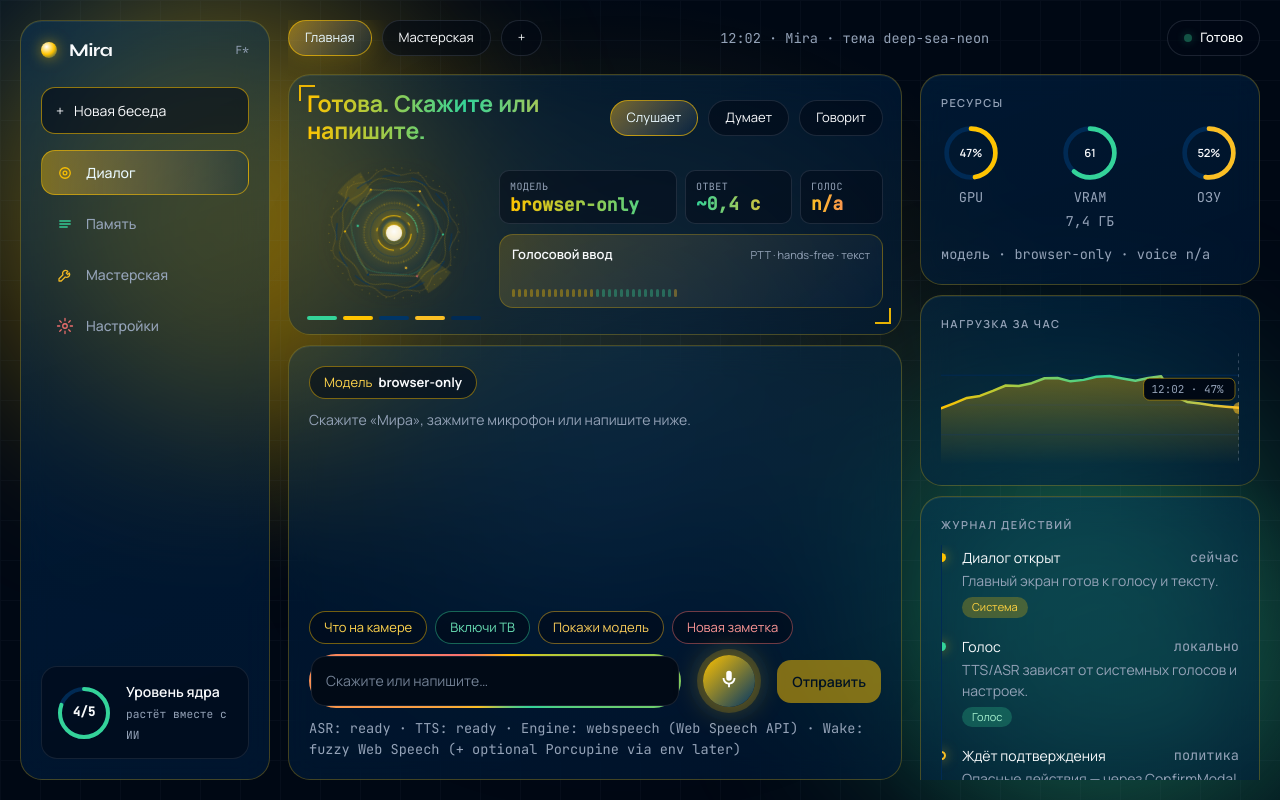
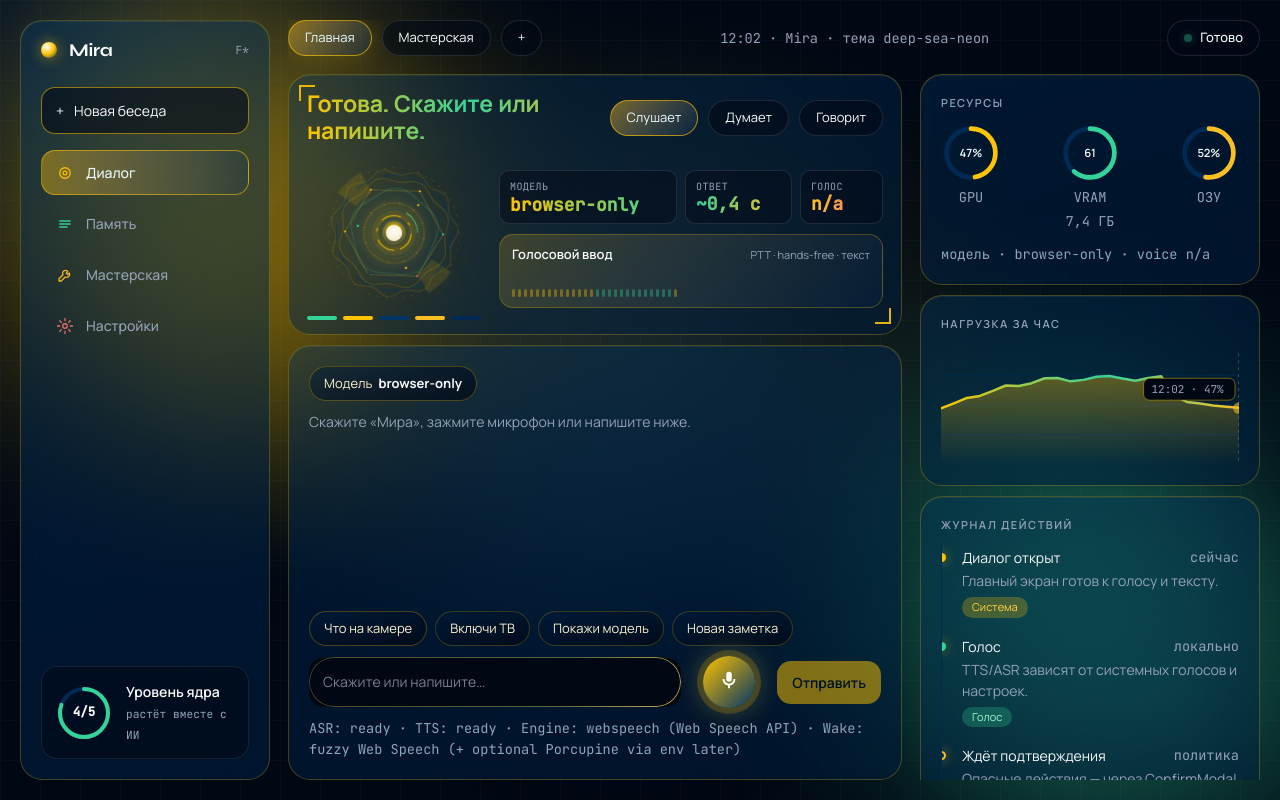
Before and after one commit to sSamurai58/Mira-AI, a React (Vite) app: page /usr/bin/chromium in a window 1280 px wide. Built offline with nearby package versions, Linux system fonts and the light colour scheme.

Commit message:
Smooth composer input ring and hint-chip borders
Replace jagged rotating conic rainbow with a masked 1px accent
gradient ring, and tone hint chips to match the glass HUD look.

Co-authored-by: SamurAi <sSamurai58@users.noreply.github.com>

```diff
--- a/src/ui/styles.css
+++ b/src/ui/styles.css
@@ -1117,26 +1117,37 @@ strong {
   display: inline-flex;
   align-items: center;
   gap: 6px;
-  padding: 6px 14px;
+  padding: 7px 14px;
   border-radius: 999px;
-  border: 1px solid color-mix(in srgb, var(--accent) 45%, transparent);
-  background: var(--inset);
-  color: color-mix(in srgb, var(--accent) 70%, #fff);
+  border: 1px solid color-mix(in srgb, var(--accent) 28%, transparent);
+  background:
+    linear-gradient(
+      165deg,
+      color-mix(in srgb, var(--bg-elevated) 50%, transparent),
+      color-mix(in srgb, var(--bg) 70%, transparent)
+    );
+  color: color-mix(in srgb, var(--text) 82%, var(--accent));
   font-size: 13px;
   cursor: pointer;
+  transition:
+    border-color 160ms var(--ease-out),
+    color 160ms var(--ease-out),
+    background 160ms var(--ease-out);
+}
+
+.hint-chip:hover {
+  border-color: color-mix(in srgb, var(--accent) 55%, transparent);
+  color: var(--text);
 }
 
 .hint-chip:nth-child(2) {
-  border-color: color-mix(in srgb, var(--success) 45%, transparent);
-  color: color-mix(in srgb, var(--success) 75%, #fff);
+  border-color: color-mix(in srgb, var(--accent) 22%, transparent);
 }
 .hint-chip:nth-child(3) {
-  border-color: color-mix(in srgb, var(--warning) 45%, transparent);
-  color: color-mix(in srgb, var(--warning) 75%, #fff);
+  border-color: color-mix(in srgb, var(--accent) 22%, transparent);
 }
 .hint-chip:nth-child(4) {
-  border-color: color-mix(in srgb, var(--danger) 45%, transparent);
-  color: color-mix(in srgb, var(--danger) 75%, #fff);
+  border-color: color-mix(in srgb, var(--accent) 22%, transparent);
 }
 
 .chip {
@@ -1150,47 +1161,80 @@ strong {
   flex: 0 0 auto;
 }
 
+/* Smooth accent ring — mask keeps 1px thickness, no jagged conic edges */
 .rainbow-field {
   position: relative;
+  isolation: isolate;
   flex: 1;
-  padding: 2px;
-  border-radius: 28px;
-  background: conic-gradient(
-    from var(--rainbow-angle, 0deg),
-    var(--accent),
-    var(--success),
-    var(--warning),
-    var(--danger),
-    var(--accent)
+  border-radius: 999px;
+  padding: 0;
+  background: transparent;
+}
+
+.rainbow-field::before {
+  content: "";
+  position: absolute;
+  inset: 0;
+  border-radius: inherit;
+  padding: 1px;
+  background: linear-gradient(
+    120deg,
+    color-mix(in srgb, var(--accent) 78%, #fff),
+    color-mix(in srgb, var(--accent) 28%, transparent) 42%,
+    color-mix(in srgb, var(--border, var(--accent)) 65%, var(--accent)) 78%,
+    color-mix(in srgb, var(--accent) 70%, #fff)
   );
-  animation: rainbow 5s linear infinite;
-}
-
-@keyframes rainbow {
-  to {
-    --rainbow-angle: 360deg;
-  }
-}
-
-@property --rainbow-angle {
-  syntax: "<angle>";
-  initial-value: 0deg;
-  inherits: false;
+  background-size: 220% 220%;
+  animation: composer-ring 9s ease-in-out infinite;
+  -webkit-mask:
+    linear-gradient(#000 0 0) content-box,
+    linear-gradient(#000 0 0);
+  -webkit-mask-composite: xor;
+  mask:
+    linear-gradient(#000 0 0) content-box,
+    linear-gradient(#000 0 0);
+  mask-composite: exclude;
+  pointer-events: none;
+  z-index: 1;
+}
+
+.rainbow-field:focus-within::before {
+  padding: 1.5px;
+  background: linear-gradient(
+    120deg,
+    color-mix(in srgb, var(--accent) 95%, #fff),
+    color-mix(in srgb, var(--accent) 55%, transparent) 50%,
+    color-mix(in srgb, var(--accent) 90%, #fff)
+  );
+  animation: none;
+}
+
+@keyframes composer-ring {
+  0%,
+  100% {
+    background-position: 0% 50%;
+  }
+  50% {
+    background-position: 100% 50%;
+  }
 }
 
 .rainbow-field input,
 .rainbow-field textarea {
+  position: relative;
+  z-index: 0;
   display: block;
   width: 100%;
   height: 50px;
   border: 0;
-  border-radius: 27px;
-  background: #0b1b25;
+  border-radius: 999px;
+  background: color-mix(in srgb, var(--bg) 82%, #05080c);
   color: var(--text);
   padding: 0 22px;
   resize: none;
   outline: none;
   line-height: 50px;
+  box-shadow: inset 0 1px 0 color-mix(in srgb, var(--text) 5%, transparent);
 }
 
 .mic-btn {
@@ -1794,12 +1838,18 @@ select:disabled {
   box-shadow: none;
 }
 
-/* Keep chat composer rainbow field distinct */
+/* Keep chat composer field distinct from global input chrome */
 .rainbow-field input,
 .rainbow-field textarea {
   width: 100%;
-  box-shadow: none;
-  background: color-mix(in srgb, var(--bg) 88%, #0b1b25);
+  border: 0;
+  box-shadow: inset 0 1px 0 color-mix(in srgb, var(--text) 5%, transparent);
+  background: color-mix(in srgb, var(--bg) 82%, #05080c);
+}
+
+.rainbow-field input:focus,
+.rainbow-field textarea:focus {
+  box-shadow: inset 0 1px 0 color-mix(in srgb, var(--text) 5%, transparent);
 }
 
 .field-label {
```
